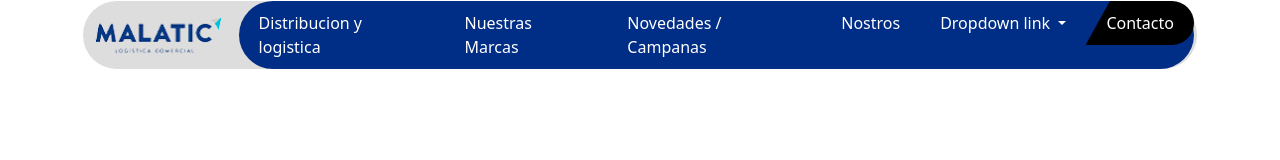
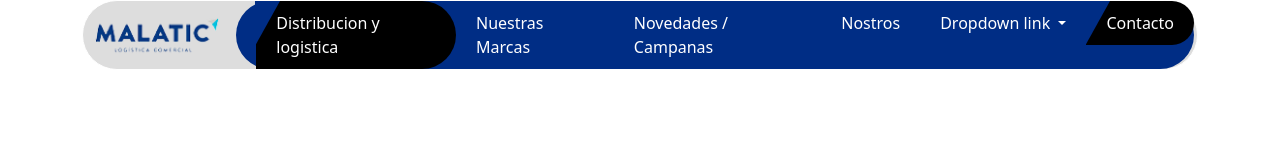
Before and after one commit to atikislam/MALATIC-TEMPLATE, a plain HTML site: page index.html in a window 1280 px wide. In both pictures the pointer is over the link "Distribucion y logistica". Drawn offline with Linux system fonts and the light colour scheme.

Commit message:
Menu Hover effect added

```diff
--- a/assets/css/style.css
+++ b/assets/css/style.css
@@ -37,10 +37,12 @@
     background-color: #002d85;
     border-radius: 40px;
     margin-right: -9px;
+    padding-left: 20px;
 }
 .navbar-style-one .menu-container ul li a{
     color: #fff;
     padding: 10px 20px !important;
+    transition: all 0.1s ease;
 }
 .navbar-style-one .menu-container ul li .active{
     background-color: #000 !important;
@@ -62,3 +64,25 @@
     border-top: 25px solid #002d85;
     transform: rotate(-90deg);
 }
+
+/* Hover styles that replicate the active design */
+.navbar-style-one .menu-container > ul > li > a:hover {
+    background-color: #000 !important;
+    color: #fff !important;
+    border-radius: 0px 40px 40px 0;
+    position: relative;
+}
+
+/* Modern angled top border for hover menu - left side (same as active) */
+.navbar-style-one .menu-container > ul > li > a:hover::before {
+    content: '';
+    position: absolute;
+    top: 10px;
+    left: -11px;
+    width: 0;
+    height: 0;
+    border-left: 45px solid transparent;
+    border-right: 0 solid transparent;
+    border-top: 25px solid #002d85;
+    transform: rotate(-90deg);
+}
```
Also changed, not shown: index.html (+3 -3 lines).
